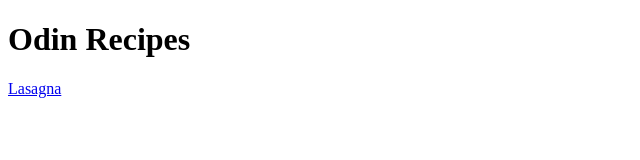
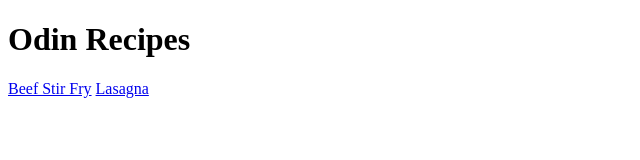
Before and after one commit to Matthew-Flint/odin-recipes, a plain HTML site: page index.html in a window 1280 px wide. Shown: the whole page, without its empty margins (0-640 px from the left). Drawn offline with Linux system fonts and the light colour scheme.

Commit message:
Add link to Beef Stir Fry page

```diff
--- a/index.html
+++ b/index.html
@@ -7,6 +7,7 @@
 </head>
 <body>
     <h1>Odin Recipes</h1>
+    <a href="./recipes/beef-stir-fry.html">Beef Stir Fry</a>
     <a href="./recipes/lasagna.html">Lasagna</a>
 </body>
 </html>
```
